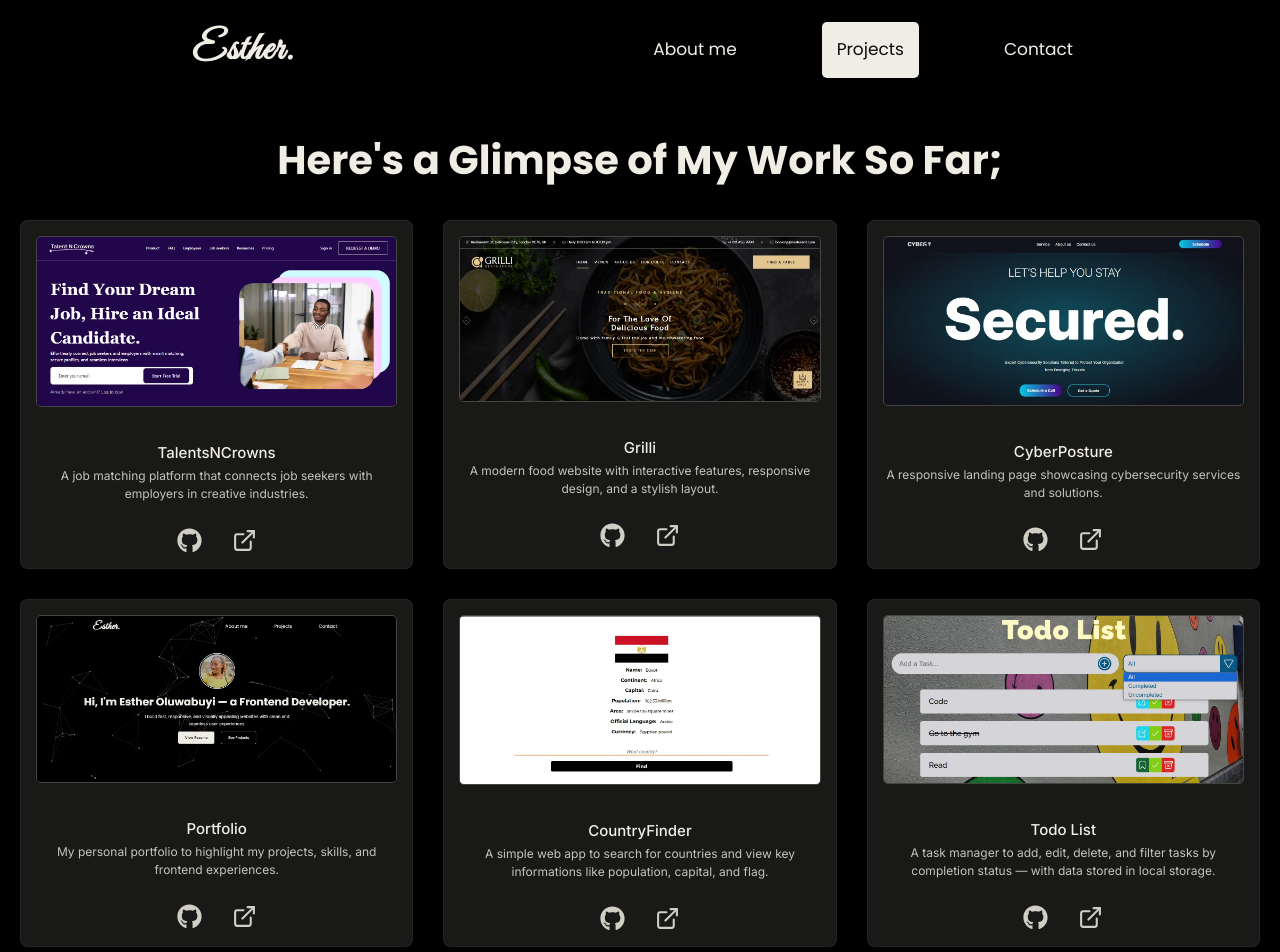
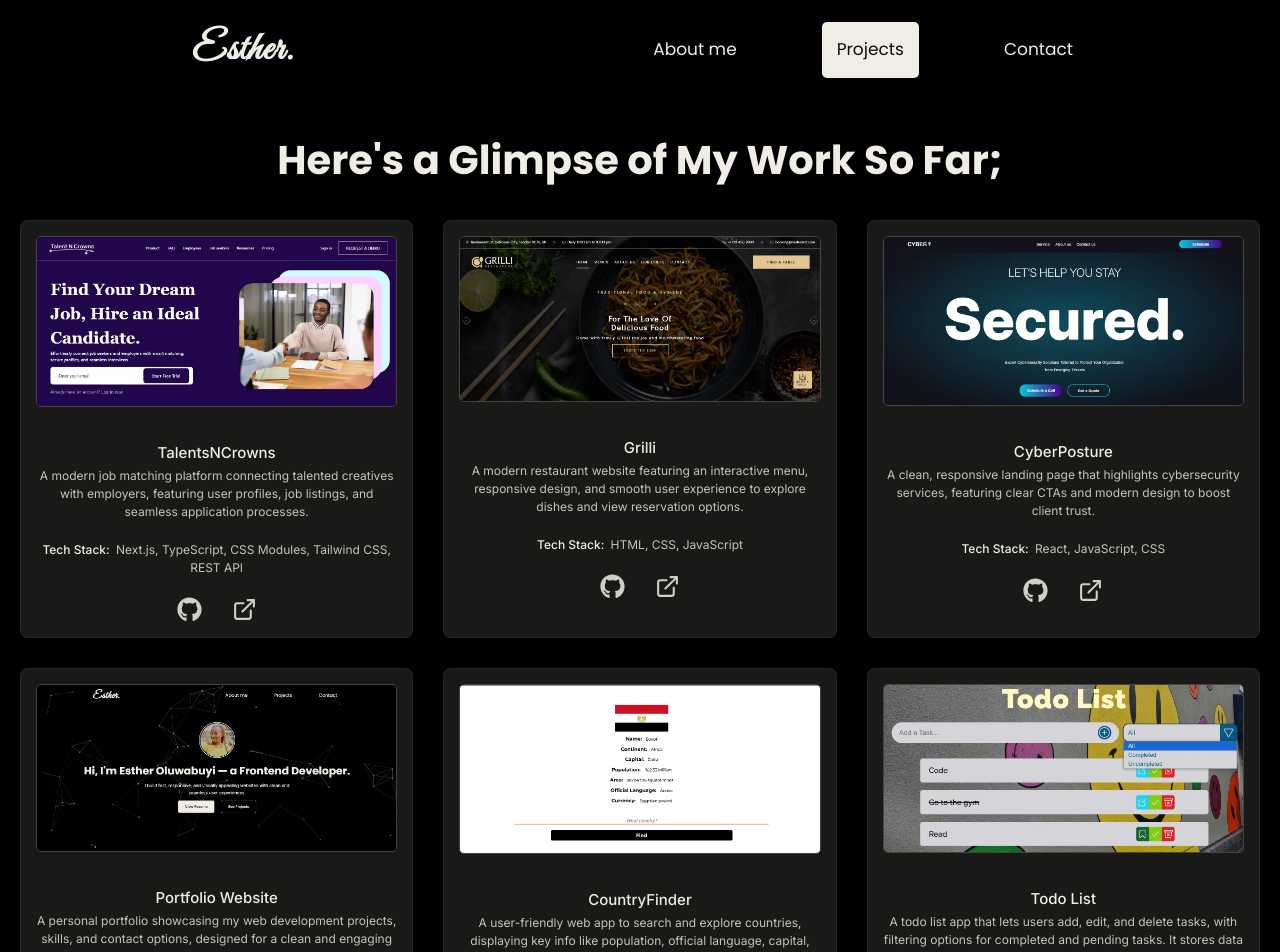
Before and after one commit to estheroluwabuyi/My-Portfolio, a React (Vite) app: page /projects in a window 1280 px wide. Shown: the top 952 px of the page. Built offline with nearby package versions, Linux system fonts and the light colour scheme.

Commit message:
feat: add tech stack to the projects cards

```diff
--- a/src/pages/Projects.jsx
+++ b/src/pages/Projects.jsx
@@ -19,50 +19,56 @@ const projects = [
     title: "TalentsNCrowns",
     img: talentsncrowns,
     subtitle:
-      "A job matching platform that connects job seekers with employers in creative industries.",
+      "A modern job matching platform connecting talented creatives with employers, featuring user profiles, job listings, and seamless application processes.",
     github: "https://github.com/archsaintnexus/talent-n-crowns-client",
     live: "https://talentncrowns.vercel.app/",
+    stack: "Next.js, TypeScript, CSS Modules, Tailwind CSS, REST API"
   },
   {
     title: "Grilli",
     img: grilli,
     subtitle:
-      "A modern food website with interactive features, responsive design, and a stylish layout.",
+      "A modern restaurant website featuring an interactive menu, responsive design, and smooth user experience to explore dishes and view reservation options.",
     github: "https://github.com/estheroluwabuyi/Grilli-Website",
     live: "https://grilli-restaurant-thecodegal.netlify.app/",
+    stack:"HTML, CSS, JavaScript"
   },
   {
     title: "CyberPosture",
     img: cyberposture,
     subtitle:
-      "A responsive landing page showcasing cybersecurity services and solutions.",
+      "A clean, responsive landing page that highlights cybersecurity services, featuring clear CTAs and modern design to boost client trust.",
     github: "https://github.com/estheroluwabuyi/cyberposture--v2",
     live: "https://cyberposture-the-code-gal.netlify.app/",
+    stack:"React, JavaScript, CSS"
   },
 
   {
-    title: "Portfolio",
+    title: "Portfolio Website",
     img: portfolio,
     subtitle:
-      "My personal portfolio to highlight my projects, skills, and frontend experiences.",
+      "A personal portfolio showcasing my web development projects, skills, and contact options, designed for a clean and engaging experience.",
     github: "https://github.com/estheroluwabuyi/My-Portfolio",
     live: "https://esther-oluwabuyi-portfolio.vercel.app/",
+    stack:"React, JavaScript, Tailwind CSS, Framer Motion"
   },
   {
     title: "CountryFinder",
     img: countryFinder,
     subtitle:
-      "A simple web app to search for countries and view key informations like population, capital, and flag.",
+      "A user-friendly web app to search and explore countries, displaying key info like population, official language, capital, continent, and flag.",
     github: "https://github.com/estheroluwabuyi/CountryFinder",
     live: "https://countryfinder-the-code-gal.netlify.app/",
+    stack: "HTML, CSS, JavaScript, REST API"
   },
   {
     title: "Todo List",
     img: todolist,
     subtitle:
-      "A task manager to add, edit, delete, and filter tasks by completion status — with data stored in local storage.",
+      "A todo list app that lets users add, edit, and delete tasks, with filtering options for completed and pending tasks. It stores data in local storage.",
     github: "https://github.com/estheroluwabuyi/TodoList-App",
     live: "https://todo-list-app-thecodegal-estheroluwabuyis-projects.vercel.app/",
+    stack:"React, JavaScript, CSS, LocalStaorage"
   },
 ];
 
@@ -116,7 +122,12 @@ function Projects() {
                   </p>
                 </div>
 
-                <div className="flex text-[2rem] md:text-[2.5rem] items-center justify-center gap-[2rem] mt-5">
+                <div  className="text-center mt-3 ">
+
+                  <p className="text-base md:text-[1.2rem]"><span className="font-medium  mr-2.5">Tech Stack:</span><span className="text-primary/80">{project.stack}</span> </p>
+                </div>
+
+                <div className="flex text-[2rem] md:text-[2.5rem] items-center justify-center gap-[2rem] mt-3">
                   <motion.a
                     href={project.github}
                     target="_blank"
```
